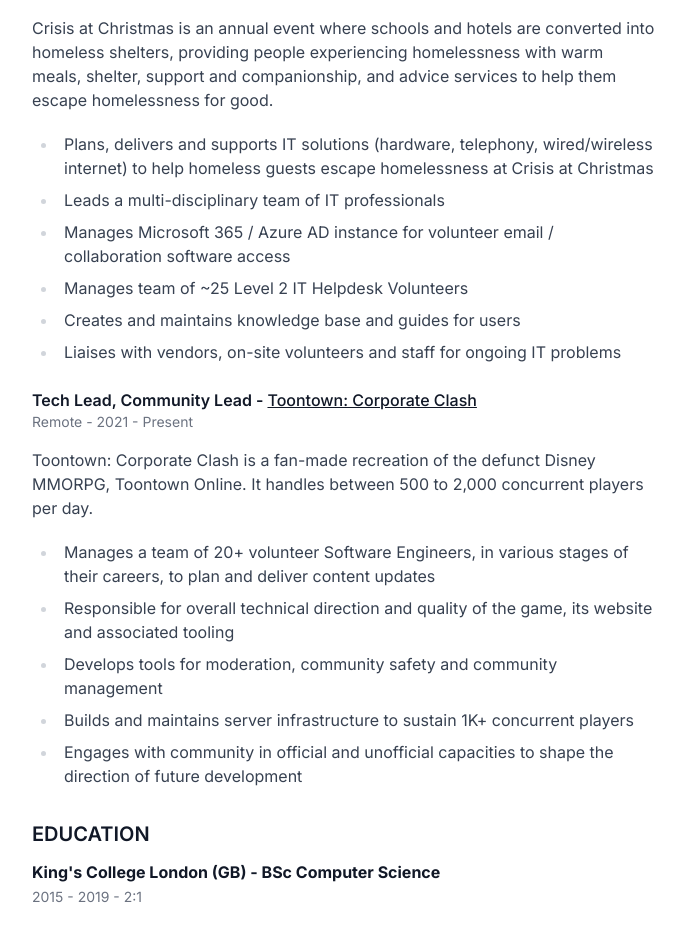
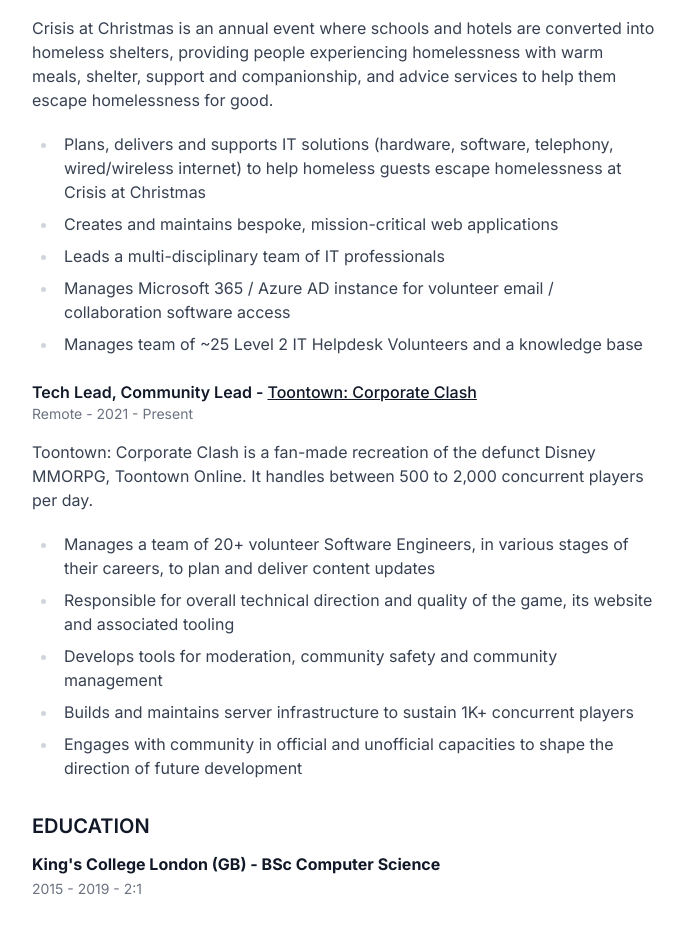
Before and after one commit to tyteen4a03/cv, a Next.js app: page / in a window 1280 px wide. Shown: the part 1664-2596 px from the top of the page, without its empty margins (296-981 px from the left). Built offline with nearby package versions, Linux system fonts and the light colour scheme.

Commit message:
feat: update c@c details

```diff
--- a/src/app/components/Volunteering.tsx
+++ b/src/app/components/Volunteering.tsx
@@ -21,15 +21,14 @@
             </p>
             <ExperienceDetailsList>
                 <li>
-                    Plans, delivers and supports IT solutions (hardware, telephony, wired/wireless internet) to help homeless guests escape homelessness at Crisis at Christmas
+                    Plans, delivers and supports IT solutions (hardware, software, telephony, wired/wireless internet) to help homeless guests escape homelessness at Crisis at Christmas
                 </li>
+                <li>Creates and maintains bespoke, mission-critical web applications</li>
                 <li>Leads a multi-disciplinary team of IT professionals</li>
                 <li>Manages Microsoft 365 / Azure AD instance for volunteer email / collaboration software access</li>
                 <li>
-                    Manages team of ~25 Level 2 IT Helpdesk Volunteers
+                    Manages team of ~25 Level 2 IT Helpdesk Volunteers and a knowledge base
                 </li>
-                <li>Creates and maintains knowledge base and guides for users</li>
-                <li>Liaises with vendors, on-site volunteers and staff for ongoing IT problems</li>
             </ExperienceDetailsList>
         </Experience>
         <Experience>
```
